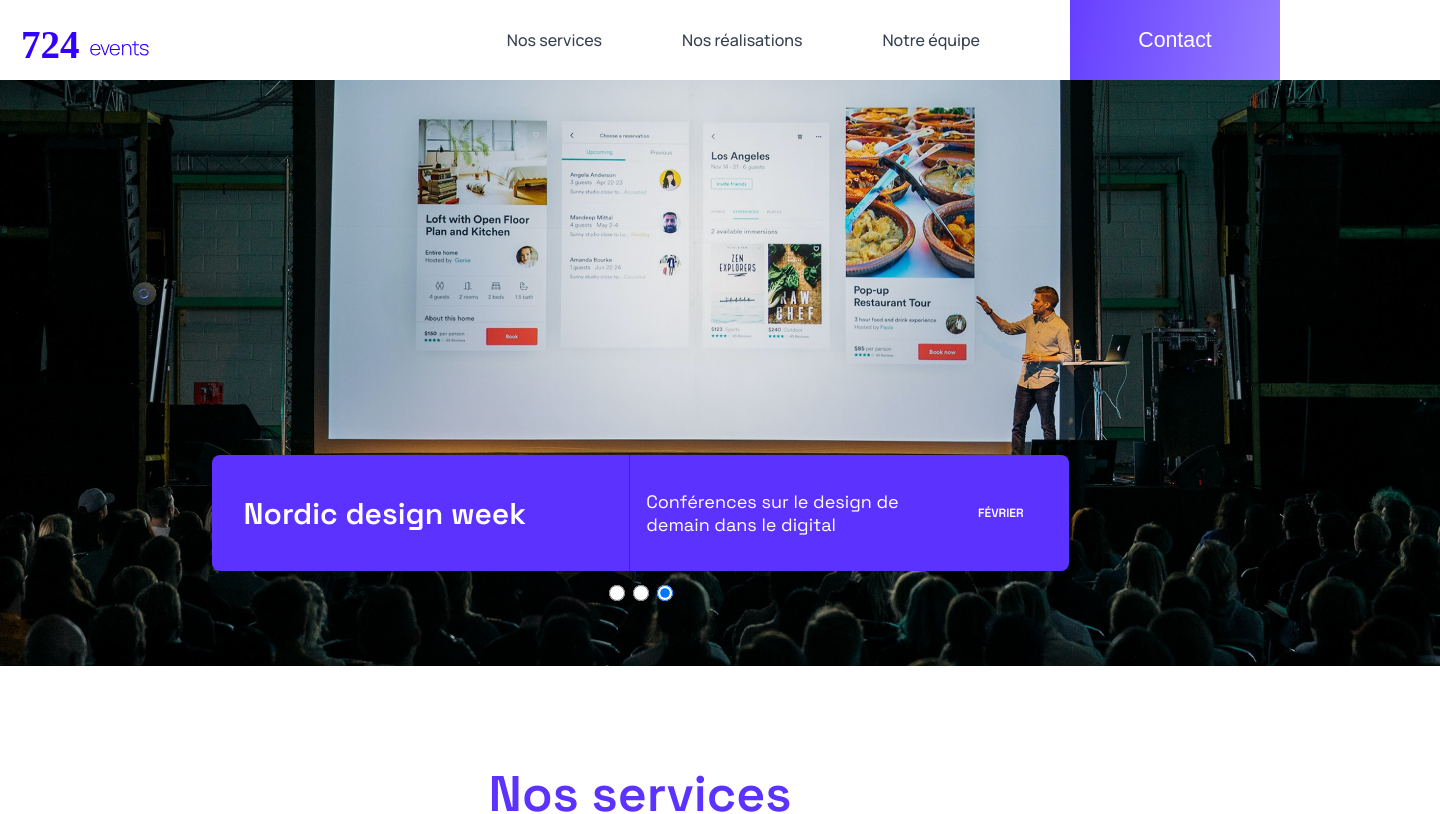
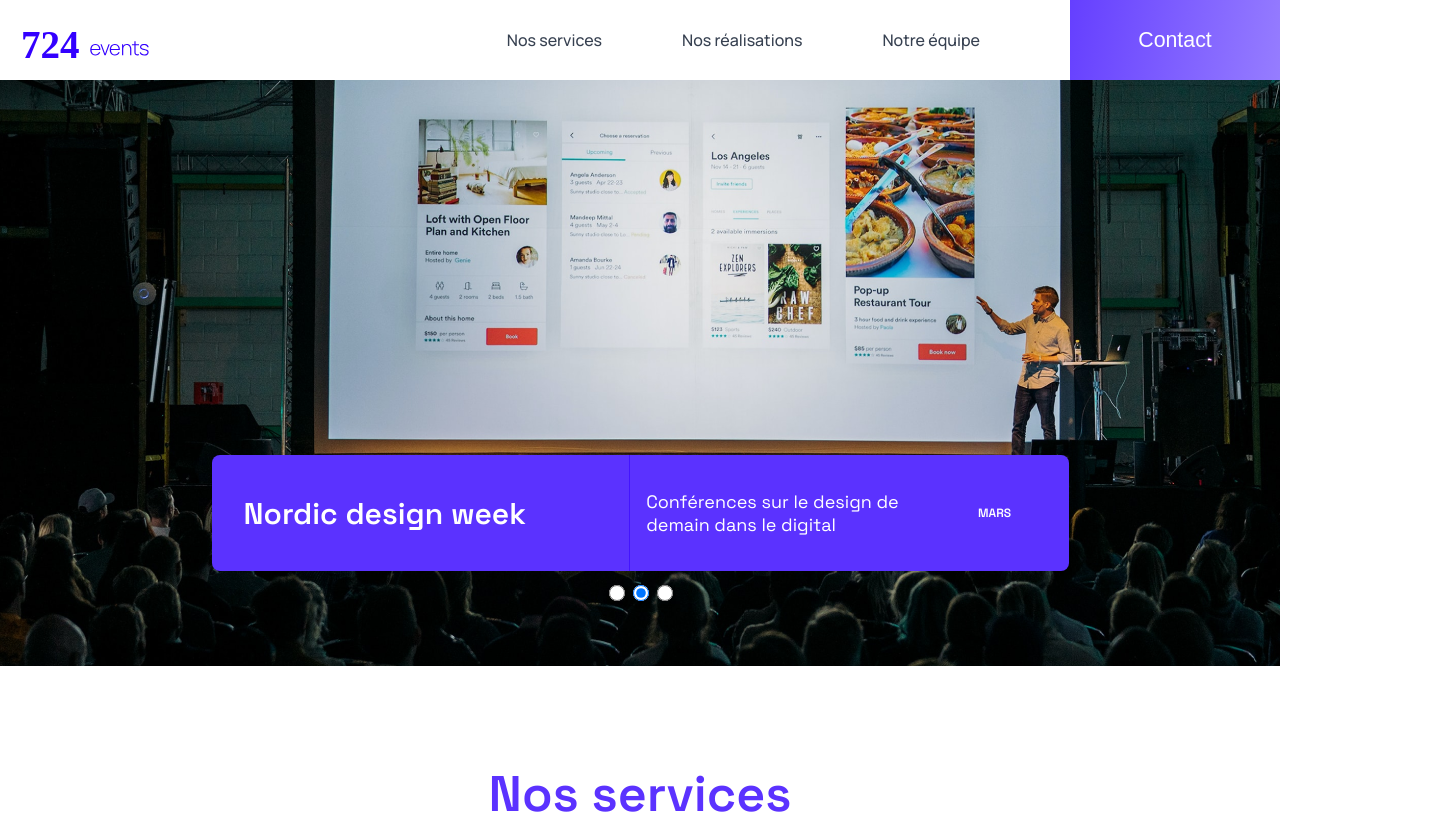
Before and after one commit to patoche62500/724events, a React (Create React App) app: page / in a window 1280 px wide. Shown: the top 814 px of the page, 1440 px wide, since content can reach past the window. Built offline with nearby package versions, Linux system fonts and the light colour scheme.

Commit message:
fix teste

```diff
--- a/src/components/Select/index.js
+++ b/src/components/Select/index.js
@@ -16,7 +16,7 @@ const Select = ({
   const [value, setValue] = useState();
   const [collapsed, setCollapsed] = useState(true);
   const changeValue = (newValue) => {
-    onChange();
+    onChange(newValue);
     setValue(newValue);
     setCollapsed(newValue);
   };
@@ -88,7 +88,7 @@ Select.propTypes = {
   titleEmpty: PropTypes.bool,
   label: PropTypes.string,
   type: PropTypes.string,
-}
+};
 
 Select.defaultProps = {
   onChange: () => null,
@@ -96,6 +96,6 @@ Select.defaultProps = {
   label: "",
   type: "normal",
   name: "select",
-}
+};
 
 export default Select;
--- a/src/containers/Events/index.js
+++ b/src/containers/Events/index.js
@@ -16,7 +16,7 @@ const EventList = () => {
   const filteredEvents = (
     (!type
       ? data?.events
-      : data?.events) || []
+      : data?.events.filter((event) => event.type === type)) || []
   ).filter((event, index) => {
     if (
       (currentPage - 1) * PER_PAGE <= index &&
@@ -26,9 +26,11 @@ const EventList = () => {
     }
     return false;
   });
+
   const changeType = (evtType) => {
     setCurrentPage(1);
     setType(evtType);
+    console.log(evtType);
   };
   const pageNumber = Math.floor((filteredEvents?.length || 0) / PER_PAGE) + 1;
   const typeList = new Set(data?.events.map((event) => event.type));
--- a/src/containers/Slider/index.js
+++ b/src/containers/Slider/index.js
@@ -7,12 +7,16 @@ import "./style.scss";
 const Slider = () => {
   const { data } = useData();
   const [index, setIndex] = useState(0);
+
   const byDateDesc = data?.focus.sort((evtA, evtB) =>
     new Date(evtA.date) < new Date(evtB.date) ? -1 : 1
   );
 
   const nextCard = () => {
-    setTimeout(() => setIndex(index < byDateDesc.length ? index + 1 : 0), 5000);
+    setTimeout(
+      () => setIndex(index < byDateDesc.length - 1 ? index + 1 : 0),
+      5000
+    );
   };
 
   useEffect(() => {
@@ -44,13 +48,13 @@ const Slider = () => {
           </div>
           <div className="SlideCard__paginationContainer">
             <div className="SlideCard__pagination">
-              {byDateDesc.map((_, radioIdx) => (
+              {byDateDesc.map((element, radioIdx) => (
                 <input
                   // Creation d'une key unique
-                  key={`${_.title}-id`}
+                  key={`${element.title}-id`}
                   type="radio"
                   name="radio-button"
-                  checked={idx === radioIdx}
+                  checked={index === radioIdx}
                   readOnly
                 />
               ))}
--- a/src/containers/Slider/style.scss
+++ b/src/containers/Slider/style.scss
@@ -5,6 +5,7 @@
   width: 100%;
   max-width: 1440px;
   height: 586px;
+  overflow: hidden;
   .SlideCard {
     width: 100%;
     left: 0;
--- a/src/contexts/DataContext/index.js
+++ b/src/contexts/DataContext/index.js
@@ -19,6 +19,7 @@ export const api = {
 export const DataProvider = ({ children }) => {
   const [error, setError] = useState(null);
   const [data, setData] = useState(null);
+  const [last, setLast] = useState(null);
   const getData = useCallback(async () => {
     try {
       setData(await api.loadData());
@@ -27,7 +28,15 @@ export const DataProvider = ({ children }) => {
     }
   }, []);
   useEffect(() => {
-    if (data) return;
+    if (data) {
+      // console.log(data.events[data.events.length - 1]);
+      if (data.events) {
+        setLast(data.events[data.events.length - 1]);
+      }
+
+      return;
+    }
+
     getData();
   });
 
@@ -37,6 +46,7 @@ export const DataProvider = ({ children }) => {
       value={{
         data,
         error,
+        last,
       }}
     >
       {children}
@@ -46,7 +56,7 @@ export const DataProvider = ({ children }) => {
 
 DataProvider.propTypes = {
   children: PropTypes.node.isRequired,
-}
+};
 
 export const useData = () => useContext(DataContext);
 
--- a/src/helpers/Date/index.js
+++ b/src/helpers/Date/index.js
@@ -13,4 +13,4 @@ export const MONTHS = {
   12: "décembre",
 };
 
-export const getMonth = (date) => MONTHS[date.getMonth()];
+export const getMonth = (date) => MONTHS[date.getMonth() + 1];
--- a/src/pages/Home/index.js
+++ b/src/pages/Home/index.js
@@ -125,7 +125,6 @@ const Page = () => {
               label="boom"
             />
           )}
-          ;
         </div>
         <div className="col contact">
           <h3>Contactez-nous</h3>
```
